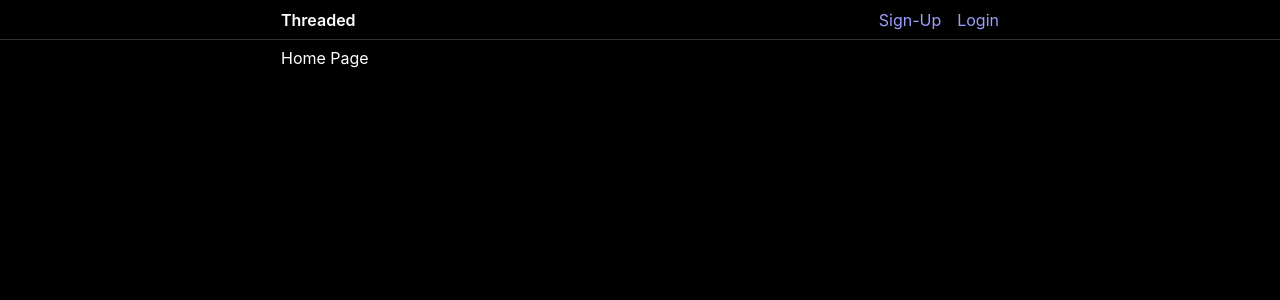
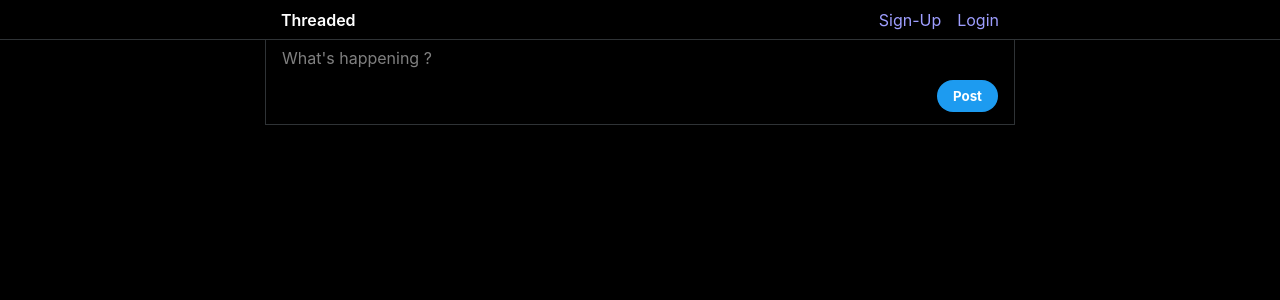
Before and after one commit to d33kshant/threaded, a React (Create React App) app in the folder client/: page / in a window 1280 px wide. Shown: the top 300 px of the page. Built offline with nearby package versions, Linux system fonts and the light colour scheme.

Commit message:
Add form for new post

```diff
--- a/client/src/pages/HomePage.tsx
+++ b/client/src/pages/HomePage.tsx
@@ -1,17 +1,27 @@
-// import { useAuthContext } from "../contexts/AuthContext"
-
+import React, { useRef } from "react"
 import styled from "styled-components"
+import Button from "../components/Button"
 import NavBar from "../components/NavBar"
 
 const HomePage: React.FC = () => {
 
-	// const { user } = useAuthContext()
+	const inputRef = useRef<HTMLDivElement>(null)
+
+	const createNewPost = () => {
+		alert(inputRef.current?.innerText)
+		if (inputRef.current){
+			inputRef.current.innerText = ''
+		}
+	}
 
 	return (
 		<>
 		<NavBar />
 		<Container>
-			Home Page
+			<NewPost>
+				<NewPostInput ref={inputRef} contentEditable={true} placeholder="What's happening ?" />
+				<PostButton onClick={createNewPost}>Post</PostButton>
+			</NewPost>
 		</Container>
 		</>
 	)
@@ -23,8 +33,46 @@ const Container = styled.div`
 	margin: 0 auto;
 	width: 100%;
 	max-width: 750px;
-	padding: 8px 16px;
 	box-sizing: border-box;
 	background: rgba(0, 0, 0, 0.3);
 	height: 100%;
+	border: 1px solid #2F3336;
+	border-top: none;
+	border-bottom: none;
 `
+
+const NewPost = styled.div`
+	border-bottom: 1px solid #2F3336;
+	padding: 8px 16px;
+	box-sizing: border-box;
+	display: flex;
+	flex-direction: column;
+	gap: 8px;
+	align-items: flex-end;
+`
+
+const NewPostInput = styled.div`
+	width: 100%;
+	border: none;
+	background: none;
+	resize: vertical;
+	font-family: inherit;
+	font-size: 16px;
+	outline: none;
+	cursor: text;
+
+	:empty::before {
+		content: attr(placeholder);
+		color: gray;
+	}
+`
+
+const PostButton = styled(Button)`
+	background: #1d9bf0;
+	color: white;
+	margin: 4px 0;
+
+	:disabled {
+		opacity: 0.5;
+	}
+`
```
